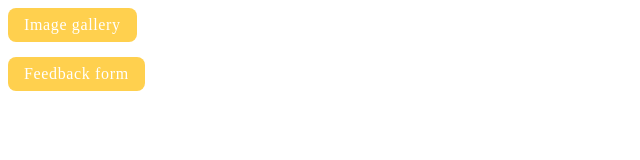
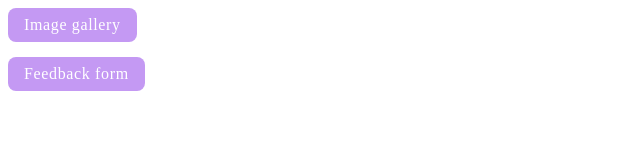
Before and after one commit to OlenaKolos/goit-js-hw-09, a website built with Vite: page src/index.html in a window 1280 px wide. Shown: the whole page, without its empty margins (0-640 px from the left). Built offline with nearby package versions, Linux system fonts and the light colour scheme.

Commit message:
update css

```diff
--- a/src/css/common.css
+++ b/src/css/common.css
@@ -37,7 +37,7 @@ img {
 .main-btn {
     display: inline-block;
     border-radius: 8px;
-    background: #ffd04e;
+    background: #C499F3;
     color: #FFF;
 
     font-size: 16px;
@@ -51,5 +51,5 @@ img {
 }
 
 .main-btn:hover {
-    background-color: #fdc630;
+    background-color: #F2AFEF;
 }
```
